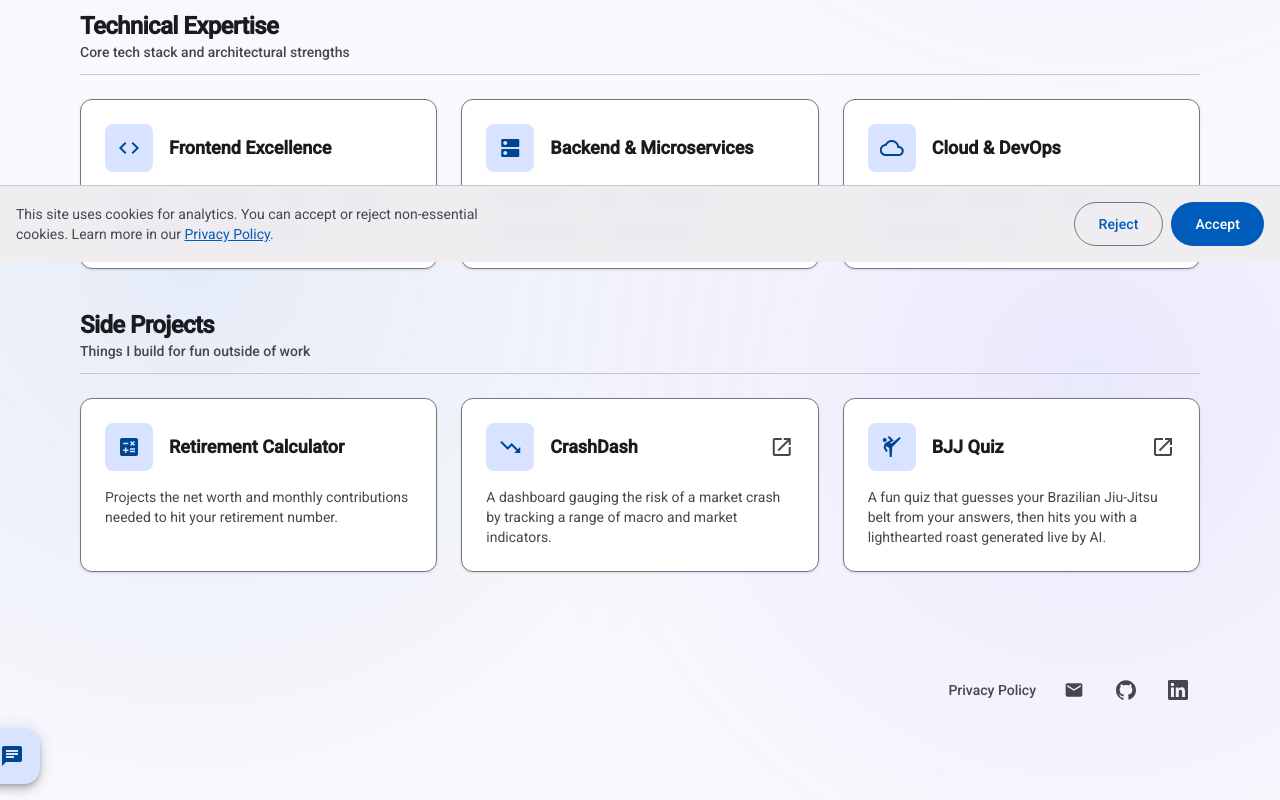
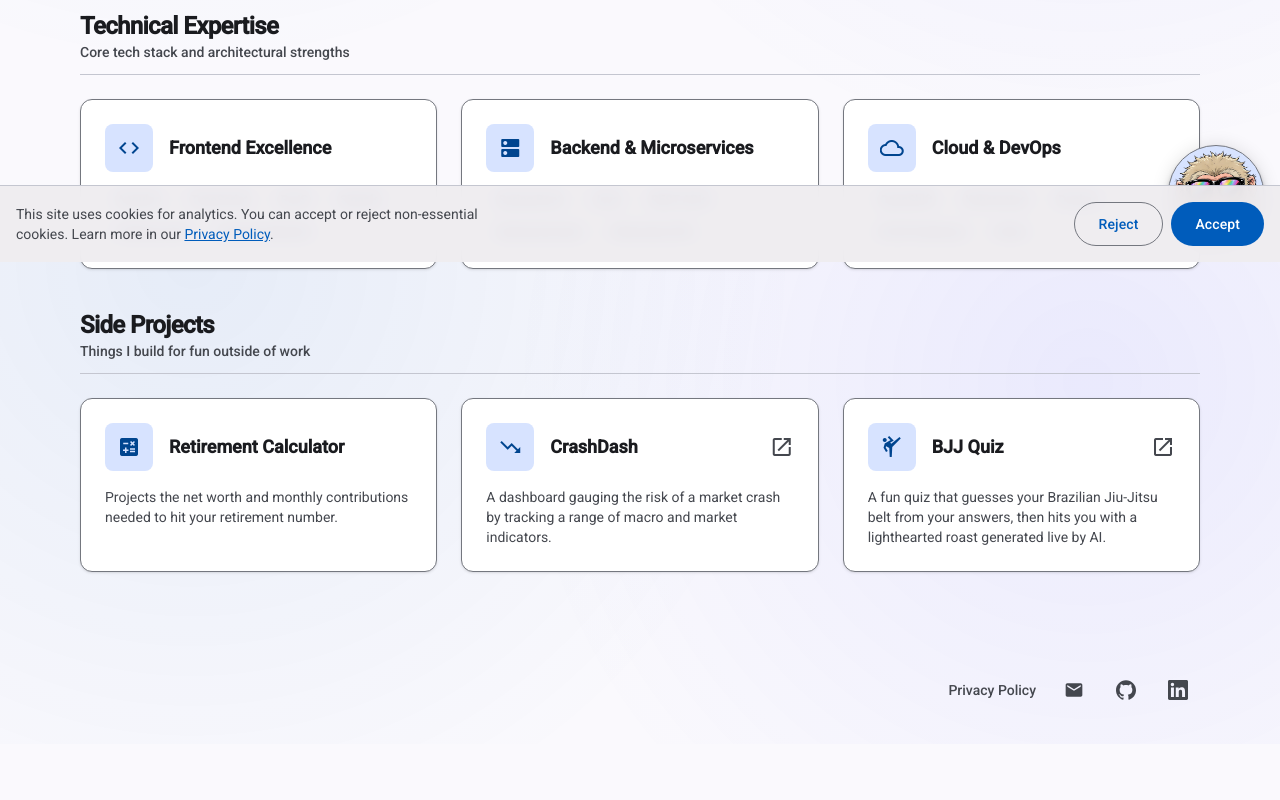
Before and after one commit to thanikc/thanikc.github.io, an Angular app in the folder apps/ui/: page / in a window 1280 px wide. Shown: the part 538-1338 px from the top of the page. After the commit the page ends 1282 px from the top, so only its background shows below. Built offline with nearby package versions, Linux system fonts and the light colour scheme.

Commit message:
feat(chat): update button style

```diff
--- a/apps/ui/src/app/app.component.html
+++ b/apps/ui/src/app/app.component.html
@@ -16,7 +16,7 @@
     <router-outlet />
   </main>
 
-  <app-footer class="mt-auto" />
+  <app-chat-shell class="mt-auto" />
+  <app-footer />
   <app-cookie-consent-banner />
-  <app-chat-shell />
 </div>
--- a/apps/ui/src/app/domains/chat/chat-shell.component.ts
+++ b/apps/ui/src/app/domains/chat/chat-shell.component.ts
@@ -4,8 +4,12 @@ import { ChatWidgetComponent } from './chat-widget.component';
 /**
  * Keeps the chatbot out of the prerendered HTML and the initial bundle. `on idle`
  * rather than `on interaction`: an interaction trigger would spend the visitor's first
- * click on loading the chunk, so opening the panel would take a second click. The
- * widget is fixed-position, so the empty placeholder causes no layout shift.
+ * click on loading the chunk, so opening the panel would take a second click.
+ *
+ * The host is a zero-height `position: sticky` anchor sitting just above the footer:
+ * the launcher inside it floats near the viewport bottom while scrolling, then comes
+ * to rest above the footer instead of covering it. `mt-auto` (set in the template)
+ * keeps that rest position pinned to the footer on short pages too.
  */
 @Component({
   selector: 'app-chat-shell',
@@ -15,6 +19,14 @@ import { ChatWidgetComponent } from './chat-widget.component';
       <app-chat-widget />
     }
   `,
+  styles: `
+    :host {
+      display: block;
+      position: sticky;
+      bottom: 0;
+      z-index: 40;
+    }
+  `,
   changeDetection: ChangeDetectionStrategy.OnPush,
 })
 export class ChatShellComponent {}
--- /dev/null
+++ b/apps/ui/src/app/domains/chat/chat-widget.component.html
@@ -0,0 +1,44 @@
+@if (open()) {
+  <div class="chat-scrim fixed inset-0 z-40" aria-hidden="true" (click)="close()"></div>
+  <div
+    [id]="panelId"
+    class="chat-sheet fixed inset-0 z-50 overflow-hidden sm:inset-auto sm:right-4 sm:bottom-4 sm:h-[min(40rem,calc(100dvh-6rem))] sm:w-md sm:rounded-2xl sm:border"
+    cdkTrapFocus
+    cdkTrapFocusAutoCapture
+  >
+    <app-chat-panel
+      [turns]="chat.turns()"
+      [pending]="chat.pending()"
+      [error]="chat.error()"
+      (send)="chat.send($event)"
+      (retry)="chat.retry()"
+      (close)="close()"
+    />
+  </div>
+} @else {
+  <div class="chat-launcher absolute right-4 bottom-4">
+    <button
+      #fab
+      matFab
+      type="button"
+      class="chat-fab"
+      aria-label="Open the résumé assistant"
+      aria-haspopup="dialog"
+      aria-describedby="chat-fab-tip"
+      (click)="launch()"
+    >
+      <img
+        class="chat-fab-avatar"
+        src="img/chat_avatar_352x432.png"
+        alt=""
+        aria-hidden="true"
+        width="64"
+        height="64"
+      />
+    </button>
+
+    <span id="chat-fab-tip" role="tooltip" class="chat-fab-tip">
+      Chat with a bot that answers questions about Thanik's experience
+    </span>
+  </div>
+}
--- /dev/null
+++ b/apps/ui/src/app/domains/chat/chat-widget.component.scss
@@ -0,0 +1,75 @@
+// Transparent to layout: the launcher positions against the sticky
+// `app-chat-shell` host, the scrim and sheet against the viewport.
+:host {
+  display: contents;
+}
+
+.chat-scrim {
+  background-color: color-mix(in srgb, var(--mat-sys-scrim) 32%, transparent);
+}
+
+.chat-sheet {
+  border-color: var(--mat-sys-outline-variant);
+  box-shadow: var(--mat-sys-level3);
+  animation: card-rise 250ms ease-out;
+}
+
+// Angular Material's FAB base is a 16px rounded square fixed at 56px. Size it up
+// (`--chat-fab-size` inherits into the avatar), force it back to a circle, and
+// give it the same hairline boundary the cards carry.
+button.chat-fab {
+  --chat-fab-size: 4rem;
+  width: var(--chat-fab-size);
+  height: var(--chat-fab-size);
+  border-radius: 50%;
+  overflow: hidden;
+  border: 1px solid var(--mat-sys-outline);
+  transition: border-color 0.25s ease;
+
+  &:hover {
+    border-color: color-mix(in srgb, var(--mat-sys-primary) 60%, var(--mat-sys-outline));
+  }
+}
+
+// Bigger launcher once there's room for it (mirrors Tailwind's `sm` breakpoint).
+@media (min-width: 640px) {
+  button.chat-fab {
+    --chat-fab-size: 6rem;
+  }
+}
+
+// Match the button box so `cover` crops the portrait source to the circle. Both
+// dimensions are explicit so the global `img { height: auto }` reset can't
+// stretch it back to the source aspect ratio.
+.chat-fab-avatar {
+  width: var(--chat-fab-size);
+  height: var(--chat-fab-size);
+  object-fit: cover;
+  object-position: top center;
+}
+
+// Lightweight hover/focus hint — a full CDK overlay tooltip isn't worth pulling
+// into this lazy chunk for one string. Styled like the Material tooltip.
+.chat-fab-tip {
+  position: absolute;
+  right: calc(100% + 0.5rem);
+  top: 50%;
+  width: max-content;
+  max-width: 15rem;
+  padding: 0.4rem 0.6rem;
+  border-radius: 0.5rem;
+  background-color: var(--mat-sys-inverse-surface);
+  color: var(--mat-sys-inverse-on-surface);
+  font-size: 0.75rem;
+  line-height: 1.35;
+  text-align: left;
+  pointer-events: none;
+  opacity: 0;
+  transform: translateY(-50%);
+  transition: opacity 0.15s ease;
+}
+
+.chat-launcher:hover .chat-fab-tip,
+.chat-fab:focus-visible ~ .chat-fab-tip {
+  opacity: 1;
+}
--- a/apps/ui/src/app/domains/chat/chat-widget.component.ts
+++ b/apps/ui/src/app/domains/chat/chat-widget.component.ts
@@ -2,75 +2,27 @@ import {
   ChangeDetectionStrategy,
   Component,
   ElementRef,
+  Injector,
+  afterNextRender,
   inject,
   signal,
   viewChild,
 } from '@angular/core';
 import { CdkTrapFocus } from '@angular/cdk/a11y';
 import { MatButtonModule } from '@angular/material/button';
-import { MatIconModule } from '@angular/material/icon';
 import { ChatPanelComponent } from './chat-panel.component';
 import { ChatService } from './chat.service';
 
 /**
- * Floating launcher + panel for the résumé chatbot. Owns only open/closed state and
- * focus management; the conversation lives in `ChatService` and survives closing.
+ * Floating launcher for the résumé chatbot. The launcher and the panel are mutually
+ * exclusive — opening swaps the button out for the panel, closing swaps it back and
+ * returns focus. The conversation lives in `ChatService` and survives closing.
  */
 @Component({
   selector: 'app-chat-widget',
-  imports: [ChatPanelComponent, CdkTrapFocus, MatButtonModule, MatIconModule],
-  template: `
-    @if (open()) {
-      <div class="chat-scrim fixed inset-0 z-40" aria-hidden="true" (click)="close()"></div>
-      <div
-        [id]="panelId"
-        class="chat-sheet fixed inset-0 z-50 overflow-hidden sm:inset-auto sm:right-4 sm:bottom-24 sm:h-[min(40rem,calc(100dvh-8rem))] sm:w-md sm:rounded-2xl sm:border"
-        cdkTrapFocus
-        cdkTrapFocusAutoCapture
-      >
-        <app-chat-panel
-          [turns]="chat.turns()"
-          [pending]="chat.pending()"
-          [error]="chat.error()"
-          (send)="chat.send($event)"
-          (retry)="chat.retry()"
-          (close)="close()"
-        />
-      </div>
-    }
-
-    <button
-      #fab
-      matFab
-      type="button"
-      class="chat-fab fixed right-4 bottom-4 z-40"
-      aria-label="Résumé assistant"
-      [attr.aria-expanded]="open()"
-      [attr.aria-controls]="open() ? panelId : null"
-      (click)="toggle()"
-    >
-      <mat-icon aria-hidden="true">{{ open() ? 'close' : 'chat' }}</mat-icon>
-    </button>
-  `,
-  styles: `
-    .chat-scrim {
-      background-color: color-mix(in srgb, var(--mat-sys-scrim) 32%, transparent);
-    }
-
-    .chat-sheet {
-      border-color: var(--mat-sys-outline-variant);
-      box-shadow: var(--mat-sys-level3);
-      animation: card-rise 250ms ease-out;
-    }
-
-    // The panel is full-screen on phones and brings its own close button, so the
-    // launcher would only sit on top of the composer.
-    @media (max-width: 639.98px) {
-      .chat-fab[aria-expanded='true'] {
-        display: none;
-      }
-    }
-  `,
+  imports: [ChatPanelComponent, CdkTrapFocus, MatButtonModule],
+  templateUrl: './chat-widget.component.html',
+  styleUrl: './chat-widget.component.scss',
   changeDetection: ChangeDetectionStrategy.OnPush,
 })
 export class ChatWidgetComponent {
@@ -78,18 +30,15 @@ export class ChatWidgetComponent {
   protected readonly open = signal(false);
   protected readonly panelId = 'chat-dialog';
 
-  private readonly fab = viewChild.required('fab', { read: ElementRef<HTMLButtonElement> });
+  private readonly injector = inject(Injector);
+  private readonly fab = viewChild('fab', { read: ElementRef<HTMLButtonElement> });
 
-  protected toggle(): void {
-    if (this.open()) {
-      this.close();
-    } else {
-      this.open.set(true);
-    }
+  protected launch(): void {
+    this.open.set(true);
   }
 
   protected close(): void {
     this.open.set(false);
-    this.fab().nativeElement.focus();
+    afterNextRender(() => this.fab()?.nativeElement.focus(), { injector: this.injector });
   }
 }
```
Also changed, not shown: 1 other file (tests, documents, lock files or other folders).
